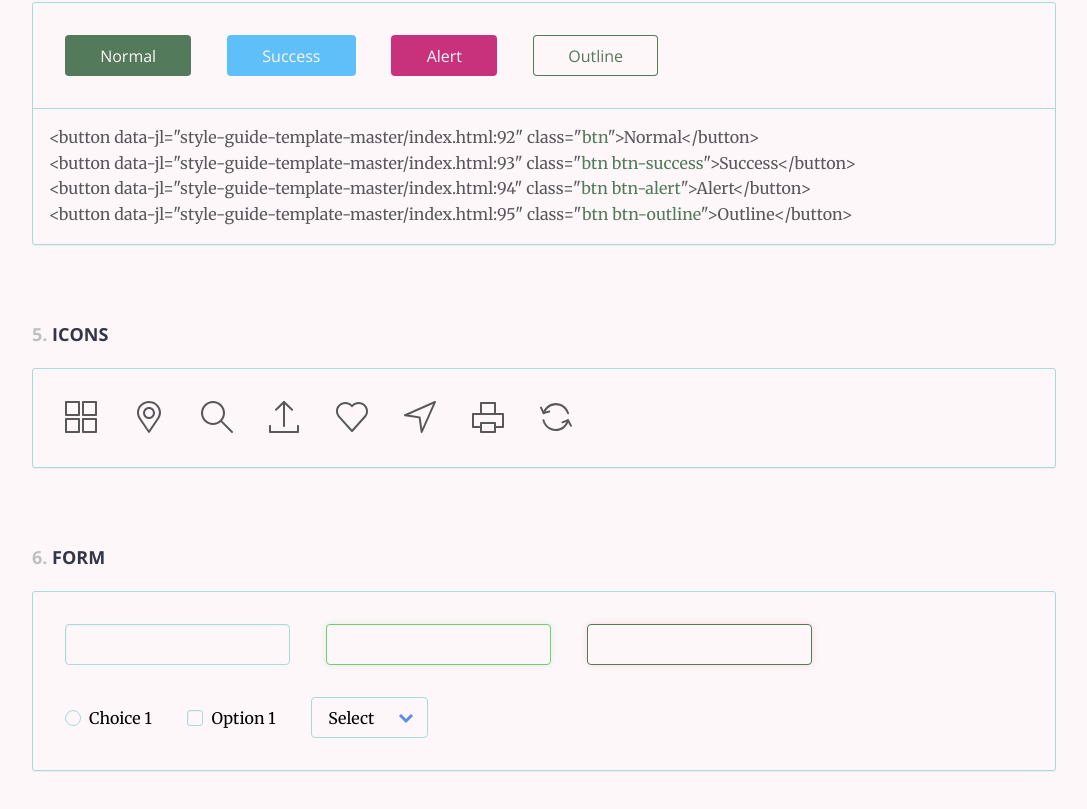
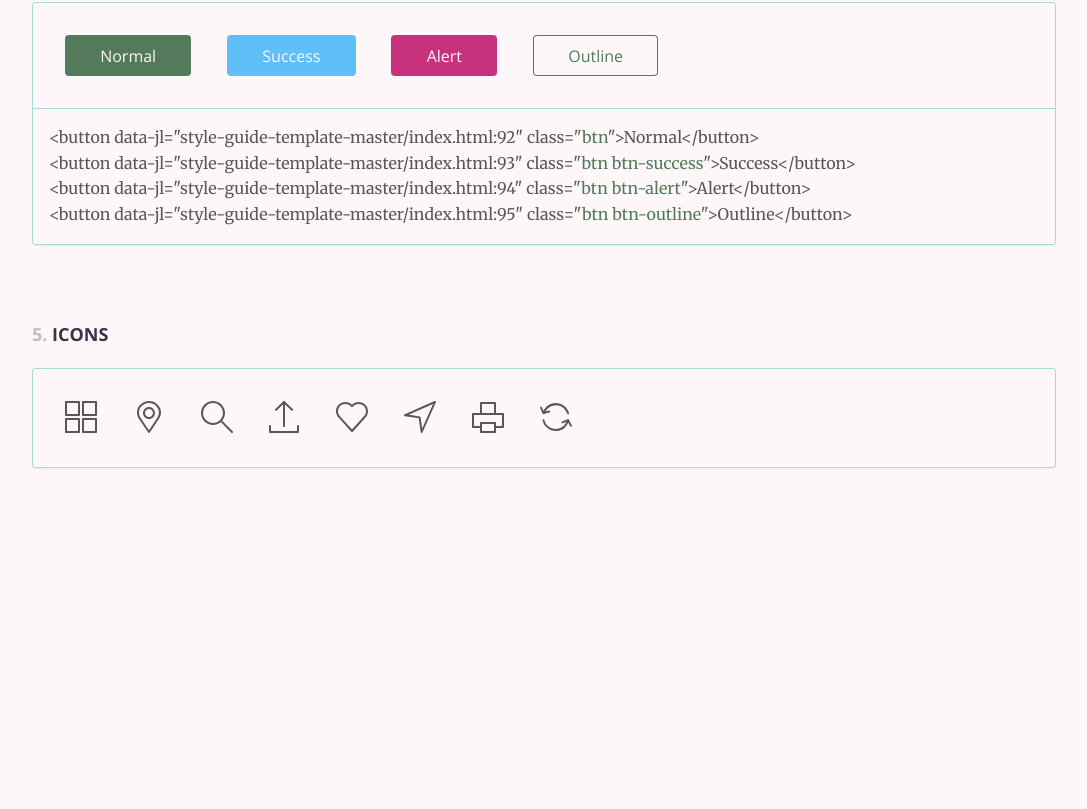
Before and after one commit to zachjrt/zenGarden, a plain HTML site: page style-guide-template-master/index.html in a window 1280 px wide. Shown: the part 1659-2468 px from the top of the page, without its empty margins (96-1183 px from the left). After the commit the page ends 2257 px from the top, so only its background shows below. Drawn offline with nearby package versions, Linux system fonts and the light colour scheme.

Commit message:
html cleanup

```diff
--- a/style-guide-template-master/index.html
+++ b/style-guide-template-master/index.html
@@ -112,40 +112,7 @@
 			</ul>
 		</section>
 
-		<section id="form" class="cd-form">
-			<h2>Form</h2>
 
-			<div class="cd-box">
-				<form>
-					<fieldset>
-						<input type="text">
-						<input class="success" type="text">
-						<input class="alert" type="text">
-					</fieldset>
-
-					<fieldset>
-						<div class="cd-input-wrapper">
-							<input type="radio" name="radioButton" id="radio1">
-	      					<label class="radio-label" for="radio1">Choice 1</label>
-      					</div>
-
-						<div class="cd-input-wrapper">
-							<input type="checkbox" id="checkbox1">
-	      					<label class="checkbox-label" for="checkbox1">Option 1</label>
-      					</div>
-
-						<div class="cd-input-wrapper cd-select">
-	      					<select name="select-this" id="select-this">
-					          <option value="0">Select</option>
-					          <option value="1">Option 1</option>
-					          <option value="2">Option 2</option>
-					          <option value="2">Option 3</option>
-					      	</select>
-				      	</div>
-					</fieldset>
-				</form>
-			</div>
-		</section>
 	</main>
 <script src="js/jquery-2.1.1.js"></script>
 <script src="js/main.js"></script> <!-- Resource jQuery -->
```
